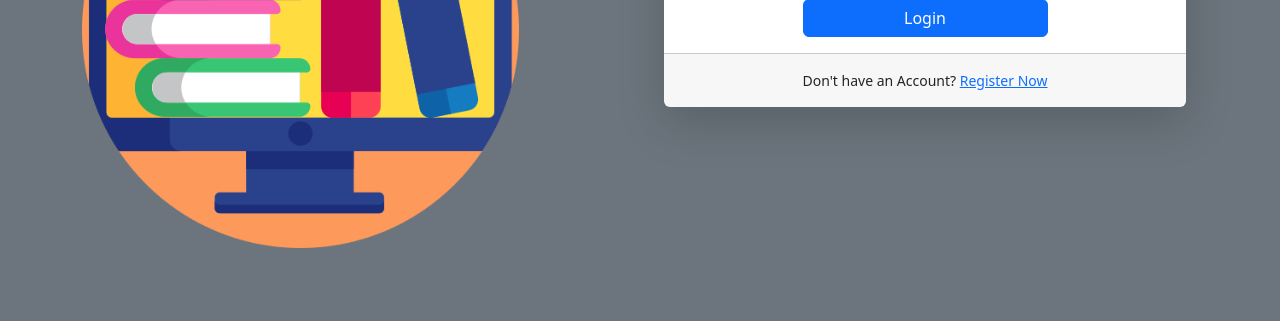
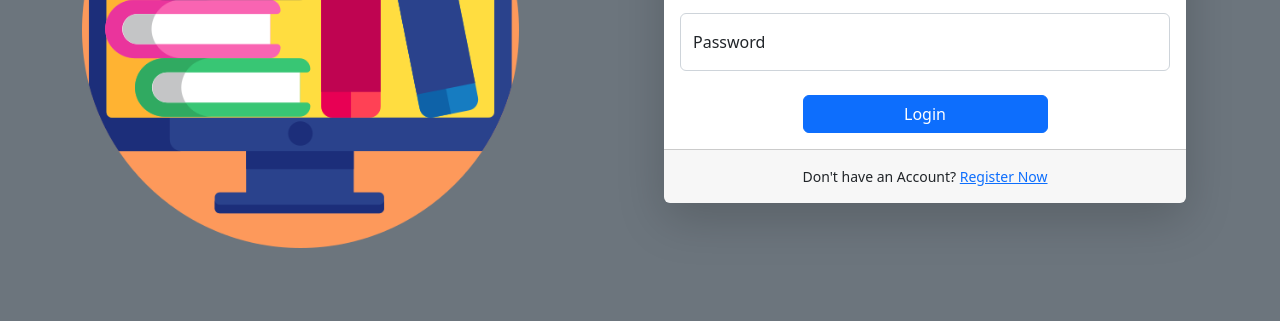
Before and after one commit to Samzqt/SSS-Library-Frontend, a plain HTML site: page index.html in a window 1280 px wide. Shown: the part 479-800 px from the top of the page. Drawn offline with nearby package versions, Linux system fonts and the light colour scheme.

Commit message:
Update index.html

```diff
--- a/index.html
+++ b/index.html
@@ -35,7 +35,7 @@
 
                 <div class="col-lg-6">
                   <!-- Login Card -->
-                  <div class="container-fluid">
+                  <div class="container-fluid pt-5 mt-5">
                   <div class="card shadow-lg border-0 rounded-lg mt-5 pt-3 justify-content-center">
                     <img src="./assets/img/SSS_Library.png" class="homeimage pt-5 pb-5">
                     <h1 class=" text-center mb-3"><b>LOGIN</b></h1>
```
